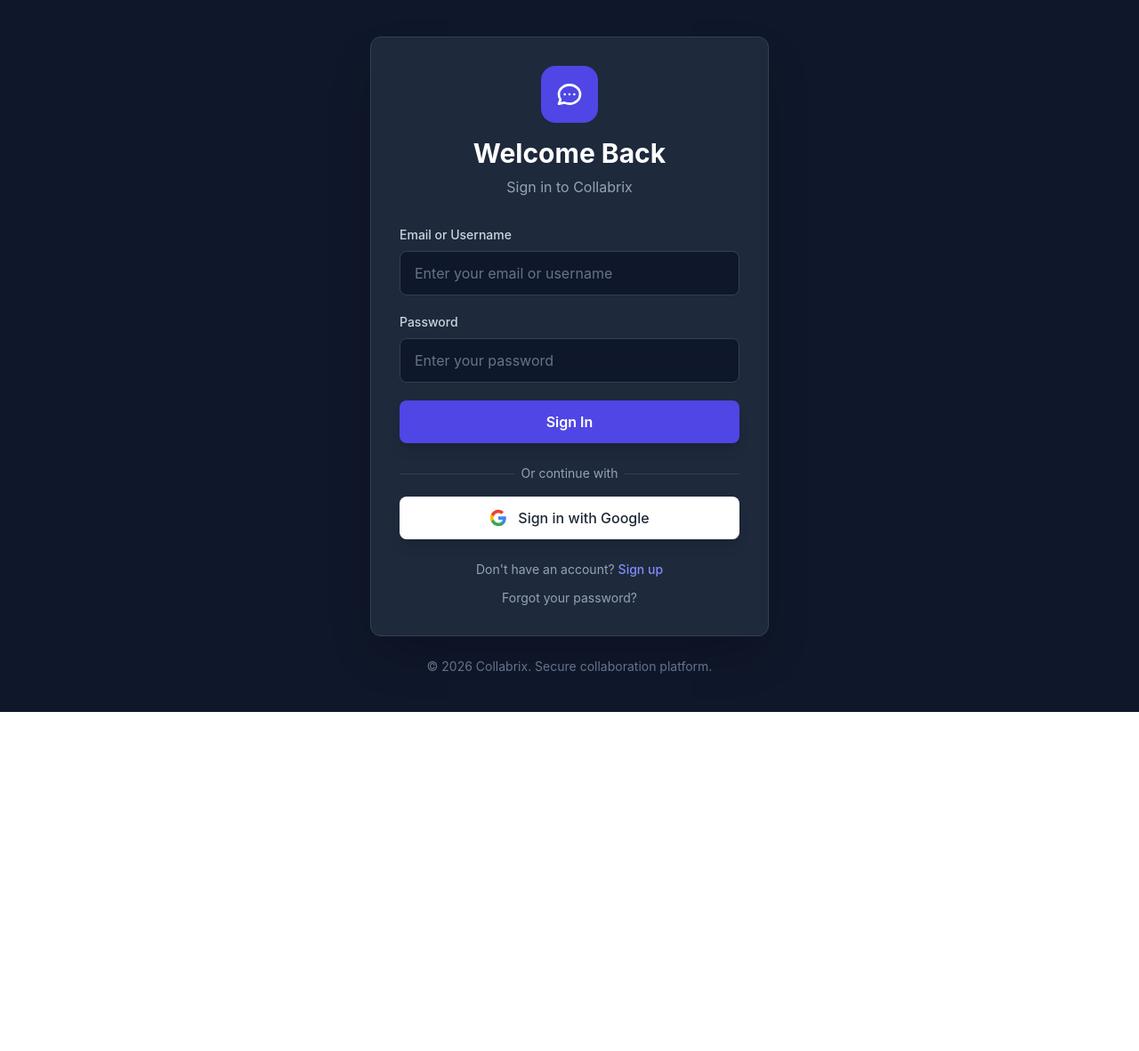
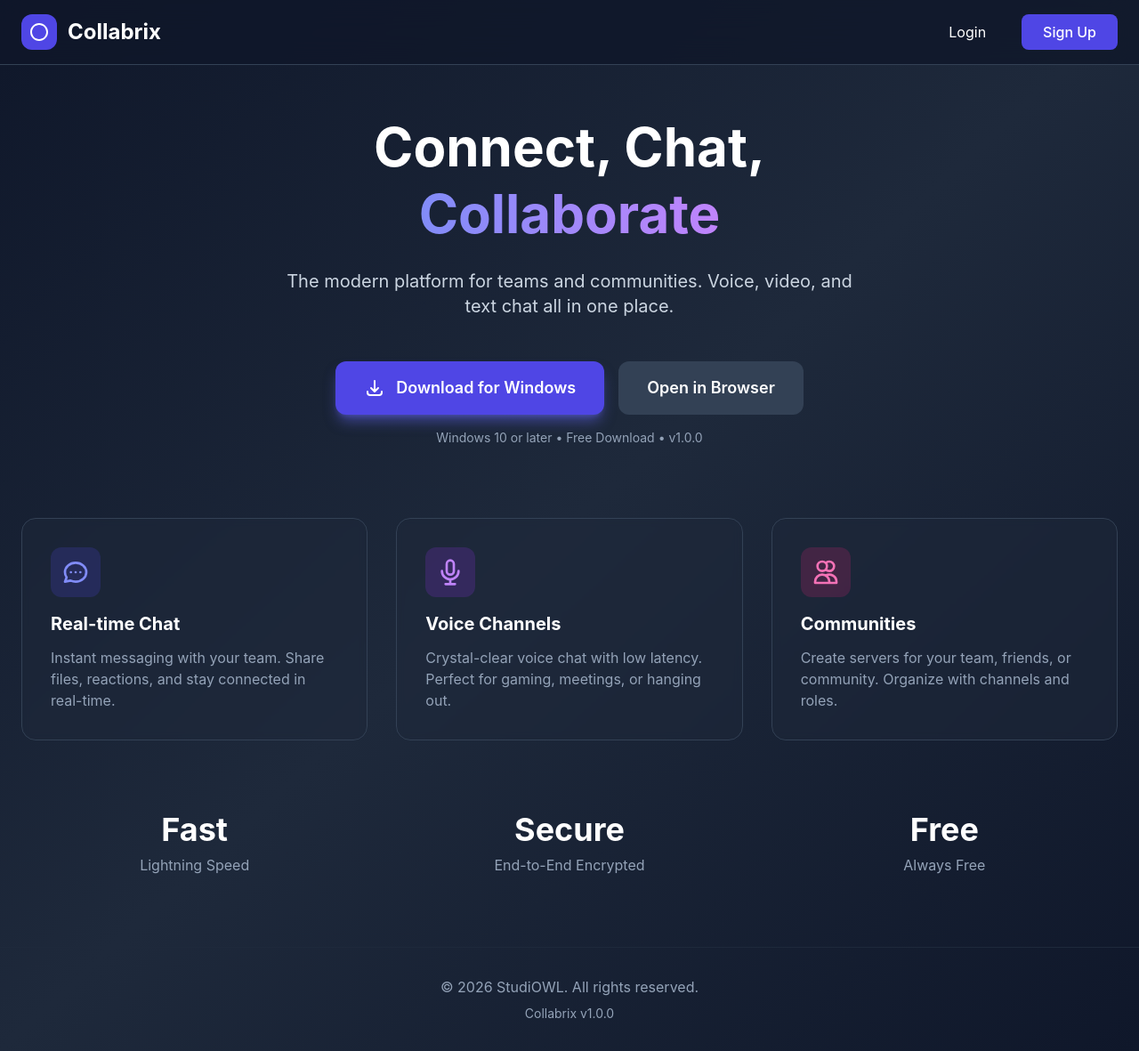
Before and after one commit to JuusoJuusto/Collabrix, a React (Vite) app in the folder client/: page / in a window 1280 px wide. Before the commit this address led to /login. Shown: the whole page at 89% size. Before the commit the page ends 800 px from the top, so only its background shows below. Built offline with nearby package versions, Linux system fonts and the light colour scheme; no server answers.

Commit message:
Add landing page with download and login options

```diff
--- a/client/src/App.tsx
+++ b/client/src/App.tsx
@@ -1,5 +1,6 @@
 import { Routes, Route, Navigate } from 'react-router-dom';
 import { useAuthStore } from './store/authStore';
+import Landing from './pages/Landing';
 import Login from './pages/Login';
 import Register from './pages/Register';
 import ForgotPassword from './pages/ForgotPassword';
@@ -12,11 +13,12 @@
   return (
     <div className="h-screen bg-discord-darkest dark">
       <Routes>
+        <Route path="/" element={!token ? <Landing /> : <Home />} />
         <Route path="/auth/action" element={<FirebaseAction />} />
         <Route path="/login" element={!token ? <Login /> : <Navigate to="/" />} />
         <Route path="/register" element={!token ? <Register /> : <Navigate to="/" />} />
         <Route path="/forgot-password" element={!token ? <ForgotPassword /> : <Navigate to="/" />} />
-        <Route path="/*" element={token ? <Home /> : <Navigate to="/login" />} />
+        <Route path="/app/*" element={token ? <Home /> : <Navigate to="/login" />} />
       </Routes>
     </div>
   );
--- a/client/src/components/LoadingScreen.tsx
+++ b/client/src/components/LoadingScreen.tsx
@@ -1,67 +1,26 @@
 import { useEffect, useState } from 'react';
 
 export default function LoadingScreen() {
-  const [progress, setProgress] = useState(0);
+  const [dots, setDots] = useState('');
 
   useEffect(() => {
     const interval = setInterval(() => {
-      setProgress(prev => {
-        if (prev >= 90) return prev;
-        return prev + Math.random() * 15;
-      });
-    }, 200);
-
+      setDots(prev => prev.length >= 3 ? '' : prev + '.');
+    }, 500);
     return () => clearInterval(interval);
   }, []);
 
   return (
-    <div className="fixed inset-0 bg-gradient-to-br from-slate-900 via-purple-900 to-slate-900 flex items-center justify-center">
+    <div className="fixed inset-0 bg-slate-900 flex items-center justify-center">
       <div className="text-center">
-        {/* Logo */}
-        <div className="mb-8 animate-pulse">
-          <div className="w-24 h-24 mx-auto bg-gradient-to-br from-indigo-500 to-purple-600 rounded-3xl flex items-center justify-center shadow-2xl">
-            <svg className="w-16 h-16 text-white" fill="currentColor" viewBox="0 0 24 24">
-              <path d="M12 2C6.48 2 2 6.48 2 12s4.48 10 10 10 10-4.48 10-10S17.52 2 12 2zm0 18c-4.41 0-8-3.59-8-8s3.59-8 8-8 8 3.59 8 8-3.59 8-8 8zm-1-13h2v6h-2zm0 8h2v2h-2z"/>
-            </svg>
-          </div>
+        <div className="w-20 h-20 mx-auto mb-6 bg-indigo-600 rounded-2xl flex items-center justify-center animate-pulse">
+          <svg className="w-12 h-12 text-white" fill="currentColor" viewBox="0 0 24 24">
+            <path d="M12 2C6.48 2 2 6.48 2 12s4.48 10 10 10 10-4.48 10-10S17.52 2 12 2zm0 18c-4.41 0-8-3.59-8-8s3.59-8 8-8 8 3.59 8 8-3.59 8-8 8z"/>
+          </svg>
         </div>
-
-        {/* App Name */}
-        <h1 className="text-4xl font-bold text-white mb-2 tracking-tight">
-          Collabrix
-        </h1>
-        <p className="text-purple-300 mb-8 text-sm">Connect, Chat, Collaborate</p>
-
-        {/* Progress Bar */}
-        <div className="w-64 mx-auto">
-          <div className="h-2 bg-slate-800 rounded-full overflow-hidden shadow-inner">
-            <div
-              className="h-full bg-gradient-to-r from-indigo-500 via-purple-500 to-pink-500 transition-all duration-300 ease-out rounded-full"
-              style={{ width: `${progress}%` }}
-            >
-              <div className="h-full w-full bg-gradient-to-r from-transparent via-white to-transparent opacity-30 animate-shimmer"></div>
-            </div>
-          </div>
-          <p className="text-purple-300 text-xs mt-3">Loading... {Math.round(progress)}%</p>
-        </div>
-
-        {/* Loading Dots */}
-        <div className="flex justify-center gap-2 mt-6">
-          <div className="w-2 h-2 bg-indigo-500 rounded-full animate-bounce" style={{ animationDelay: '0ms' }}></div>
-          <div className="w-2 h-2 bg-purple-500 rounded-full animate-bounce" style={{ animationDelay: '150ms' }}></div>
-          <div className="w-2 h-2 bg-pink-500 rounded-full animate-bounce" style={{ animationDelay: '300ms' }}></div>
-        </div>
+        <h1 className="text-3xl font-bold text-white mb-2">Collabrix</h1>
+        <p className="text-gray-400">Loading{dots}</p>
       </div>
-
-      <style>{`
-        @keyframes shimmer {
-          0% { transform: translateX(-100%); }
-          100% { transform: translateX(100%); }
-        }
-        .animate-shimmer {
-          animation: shimmer 2s infinite;
-        }
-      `}</style>
     </div>
   );
 }
--- a/client/src/lib/api.ts
+++ b/client/src/lib/api.ts
@@ -1,15 +1,12 @@
 import { auth } from './firebase';
 
-// Force the API URL to be absolute
-const API_URL = import.meta.env.VITE_API_URL || 'https://echochat-production.up.railway.app/api';
+// Force the API URL to be absolute with https
+const API_URL = 'https://echochat-production.up.railway.app/api';
 
 console.log('🔧 API_URL configured:', API_URL);
 
-// Ensure API_URL is always absolute
-const getApiUrl = () => {
-  // Always return the full URL
-  return API_URL;
-};
+// Always return the full URL
+const getApiUrl = () => API_URL;
 
 async function getAuthToken() {
   const user = auth.currentUser;
--- /dev/null
+++ b/client/src/pages/Landing.tsx
@@ -0,0 +1,129 @@
+import { Link } from 'react-router-dom';
+
+export default function Landing() {
+  return (
+    <div className="min-h-screen bg-gradient-to-br from-slate-900 via-slate-800 to-slate-900">
+      {/* Navigation */}
+      <nav className="fixed top-0 w-full bg-slate-900/80 backdrop-blur-lg border-b border-slate-700 z-50">
+        <div className="max-w-7xl mx-auto px-6 py-4 flex items-center justify-between">
+          <div className="flex items-center gap-3">
+            <div className="w-10 h-10 bg-indigo-600 rounded-xl flex items-center justify-center">
+              <svg className="w-6 h-6 text-white" fill="currentColor" viewBox="0 0 24 24">
+                <path d="M12 2C6.48 2 2 6.48 2 12s4.48 10 10 10 10-4.48 10-10S17.52 2 12 2zm0 18c-4.41 0-8-3.59-8-8s3.59-8 8-8 8 3.59 8 8-3.59 8-8 8z"/>
+              </svg>
+            </div>
+            <span className="text-2xl font-bold text-white">Collabrix</span>
+          </div>
+          <div className="flex items-center gap-4">
+            <Link to="/login" className="px-6 py-2 text-white hover:text-indigo-400 transition">
+              Login
+            </Link>
+            <Link to="/register" className="px-6 py-2 bg-indigo-600 text-white rounded-lg hover:bg-indigo-700 transition font-medium">
+              Sign Up
+            </Link>
+          </div>
+        </div>
+      </nav>
+
+      {/* Hero Section */}
+      <div className="pt-32 pb-20 px-6">
+        <div className="max-w-7xl mx-auto">
+          <div className="text-center mb-16">
+            <h1 className="text-6xl font-bold text-white mb-6 leading-tight">
+              Connect, Chat,<br />
+              <span className="text-transparent bg-clip-text bg-gradient-to-r from-indigo-400 to-purple-400">
+                Collaborate
+              </span>
+            </h1>
+            <p className="text-xl text-slate-300 mb-12 max-w-2xl mx-auto">
+              The modern platform for teams and communities. Voice, video, and text chat all in one place.
+            </p>
+
+            {/* Download Button */}
+            <div className="flex flex-col sm:flex-row items-center justify-center gap-4">
+              <a
+                href="https://github.com/JuusoJuusto/Collabrix/releases/download/v1.0.0/Collabrix-Setup-1.0.0.exe"
+                className="px-8 py-4 bg-indigo-600 text-white rounded-xl hover:bg-indigo-700 transition font-semibold text-lg flex items-center gap-3 shadow-lg shadow-indigo-500/50"
+              >
+                <svg className="w-6 h-6" fill="none" stroke="currentColor" viewBox="0 0 24 24">
+                  <path strokeLinecap="round" strokeLinejoin="round" strokeWidth={2} d="M4 16v1a3 3 0 003 3h10a3 3 0 003-3v-1m-4-4l-4 4m0 0l-4-4m4 4V4" />
+                </svg>
+                Download for Windows
+              </a>
+              <Link
+                to="/login"
+                className="px-8 py-4 bg-slate-700 text-white rounded-xl hover:bg-slate-600 transition font-semibold text-lg"
+              >
+                Open in Browser
+              </Link>
+            </div>
+            <p className="text-sm text-slate-400 mt-4">Windows 10 or later • Free Download • v1.0.0</p>
+          </div>
+
+          {/* Features Grid */}
+          <div className="grid md:grid-cols-3 gap-8 mt-20">
+            <div className="bg-slate-800/50 backdrop-blur-sm border border-slate-700 rounded-2xl p-8">
+              <div className="w-14 h-14 bg-indigo-600/20 rounded-xl flex items-center justify-center mb-4">
+                <svg className="w-8 h-8 text-indigo-400" fill="none" stroke="currentColor" viewBox="0 0 24 24">
+                  <path strokeLinecap="round" strokeLinejoin="round" strokeWidth={2} d="M8 12h.01M12 12h.01M16 12h.01M21 12c0 4.418-4.03 8-9 8a9.863 9.863 0 01-4.255-.949L3 20l1.395-3.72C3.512 15.042 3 13.574 3 12c0-4.418 4.03-8 9-8s9 3.582 9 8z" />
+                </svg>
+              </div>
+              <h3 className="text-xl font-bold text-white mb-3">Real-time Chat</h3>
+              <p className="text-slate-400">
+                Instant messaging with your team. Share files, reactions, and stay connected in real-time.
+              </p>
+            </div>
+
+            <div className="bg-slate-800/50 backdrop-blur-sm border border-slate-700 rounded-2xl p-8">
+              <div className="w-14 h-14 bg-purple-600/20 rounded-xl flex items-center justify-center mb-4">
+                <svg className="w-8 h-8 text-purple-400" fill="none" stroke="currentColor" viewBox="0 0 24 24">
+                  <path strokeLinecap="round" strokeLinejoin="round" strokeWidth={2} d="M19 11a7 7 0 01-7 7m0 0a7 7 0 01-7-7m7 7v4m0 0H8m4 0h4m-4-8a3 3 0 01-3-3V5a3 3 0 116 0v6a3 3 0 01-3 3z" />
+                </svg>
+              </div>
+              <h3 className="text-xl font-bold text-white mb-3">Voice Channels</h3>
+              <p className="text-slate-400">
+                Crystal-clear voice chat with low latency. Perfect for gaming, meetings, or hanging out.
+              </p>
+            </div>
+
+            <div className="bg-slate-800/50 backdrop-blur-sm border border-slate-700 rounded-2xl p-8">
+              <div className="w-14 h-14 bg-pink-600/20 rounded-xl flex items-center justify-center mb-4">
+                <svg className="w-8 h-8 text-pink-400" fill="none" stroke="currentColor" viewBox="0 0 24 24">
+                  <path strokeLinecap="round" strokeLinejoin="round" strokeWidth={2} d="M12 4.354a4 4 0 110 5.292M15 21H3v-1a6 6 0 0112 0v1zm0 0h6v-1a6 6 0 00-9-5.197M13 7a4 4 0 11-8 0 4 4 0 018 0z" />
+                </svg>
+              </div>
+              <h3 className="text-xl font-bold text-white mb-3">Communities</h3>
+              <p className="text-slate-400">
+                Create servers for your team, friends, or community. Organize with channels and roles.
+              </p>
+            </div>
+          </div>
+
+          {/* Stats */}
+          <div className="mt-20 grid grid-cols-3 gap-8 text-center">
+            <div>
+              <div className="text-4xl font-bold text-white mb-2">Fast</div>
+              <div className="text-slate-400">Lightning Speed</div>
+            </div>
+            <div>
+              <div className="text-4xl font-bold text-white mb-2">Secure</div>
+              <div className="text-slate-400">End-to-End Encrypted</div>
+            </div>
+            <div>
+              <div className="text-4xl font-bold text-white mb-2">Free</div>
+              <div className="text-slate-400">Always Free</div>
+            </div>
+          </div>
+        </div>
+      </div>
+
+      {/* Footer */}
+      <footer className="border-t border-slate-800 py-8">
+        <div className="max-w-7xl mx-auto px-6 text-center text-slate-400">
+          <p>© 2026 StudiOWL. All rights reserved.</p>
+          <p className="text-sm mt-2">Collabrix v1.0.0</p>
+        </div>
+      </footer>
+    </div>
+  );
+}
```
Also changed, not shown: 1 other file (tests, documents, lock files or other folders).
